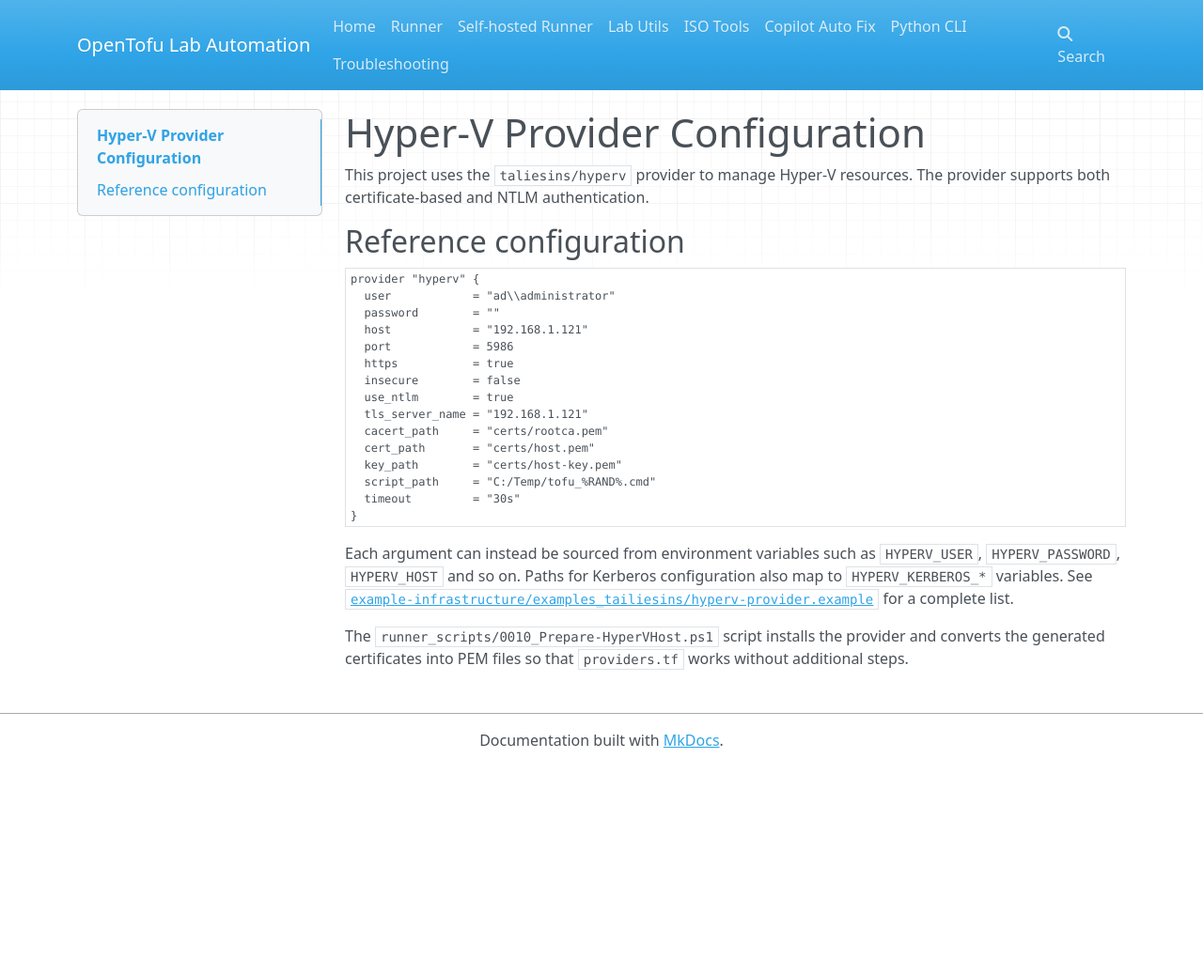
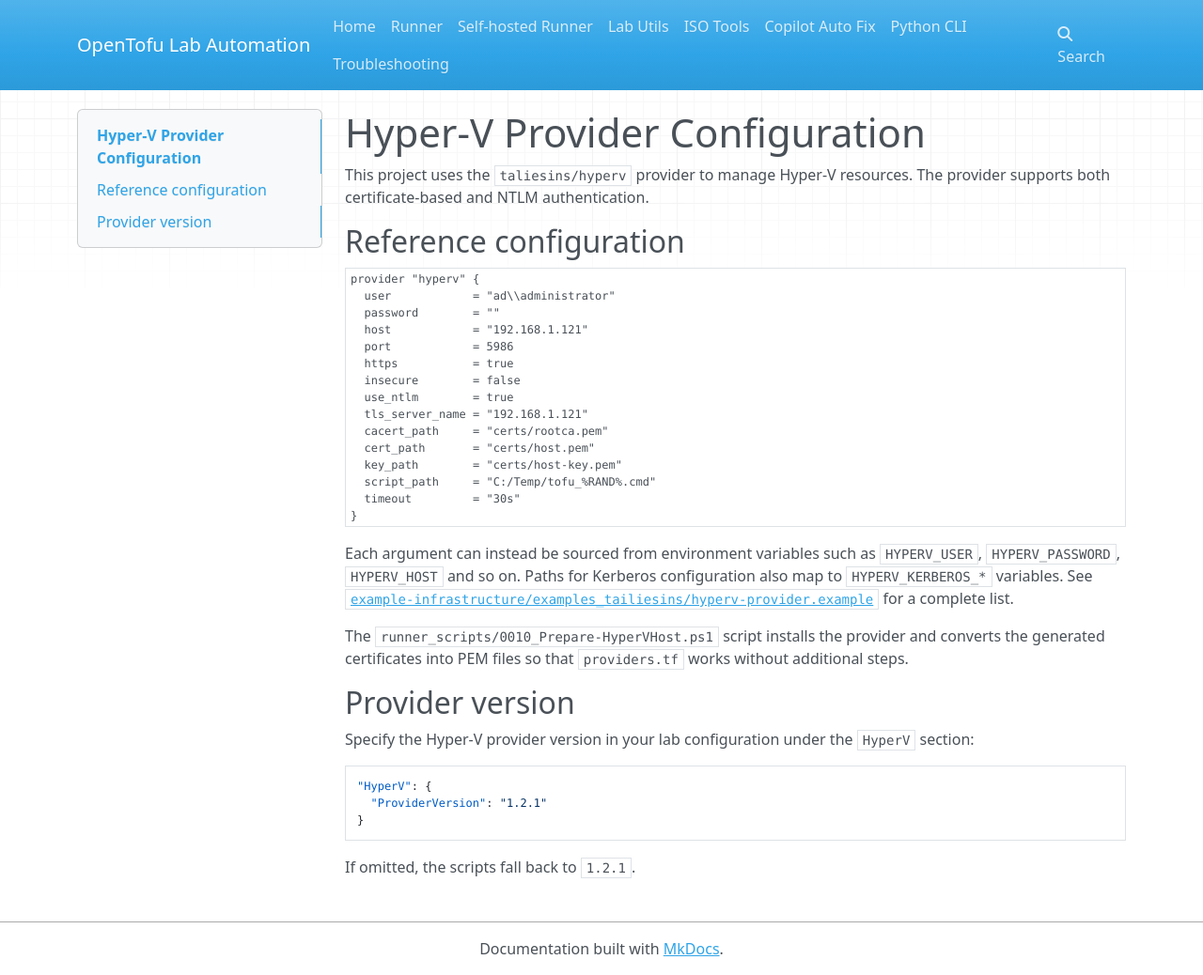
Before and after one commit to wizzense/opentofu-lab-automation, an MkDocs documentation site: the page built from docs/hyperv-provider.md, in a window 1280 px wide and 1038 px high. Shown: the whole window at 94% size. Built offline with MkDocs 1.6.1, drawn with Linux system fonts in a browser that asks for light colours; nearby versions of some CDN libraries.

Commit message:
Parse Hyper-V provider version from config

````diff
--- a/docs/hyperv-provider.md
+++ b/docs/hyperv-provider.md
@@ -25,3 +25,15 @@
 Each argument can instead be sourced from environment variables such as `HYPERV_USER`, `HYPERV_PASSWORD`, `HYPERV_HOST` and so on. Paths for Kerberos configuration also map to `HYPERV_KERBEROS_*` variables. See [`example-infrastructure/examples_tailiesins/hyperv-provider.example`](../example-infrastructure/examples_tailiesins/hyperv-provider.example) for a complete list.
 
 The `runner_scripts/0010_Prepare-HyperVHost.ps1` script installs the provider and converts the generated certificates into PEM files so that `providers.tf` works without additional steps.
+
+## Provider version
+
+Specify the Hyper-V provider version in your lab configuration under the `HyperV` section:
+
+```json
+"HyperV": {
+  "ProviderVersion": "1.2.1"
+}
+```
+
+If omitted, the scripts fall back to `1.2.1`.
````
Also changed, not shown: 6 other files.
